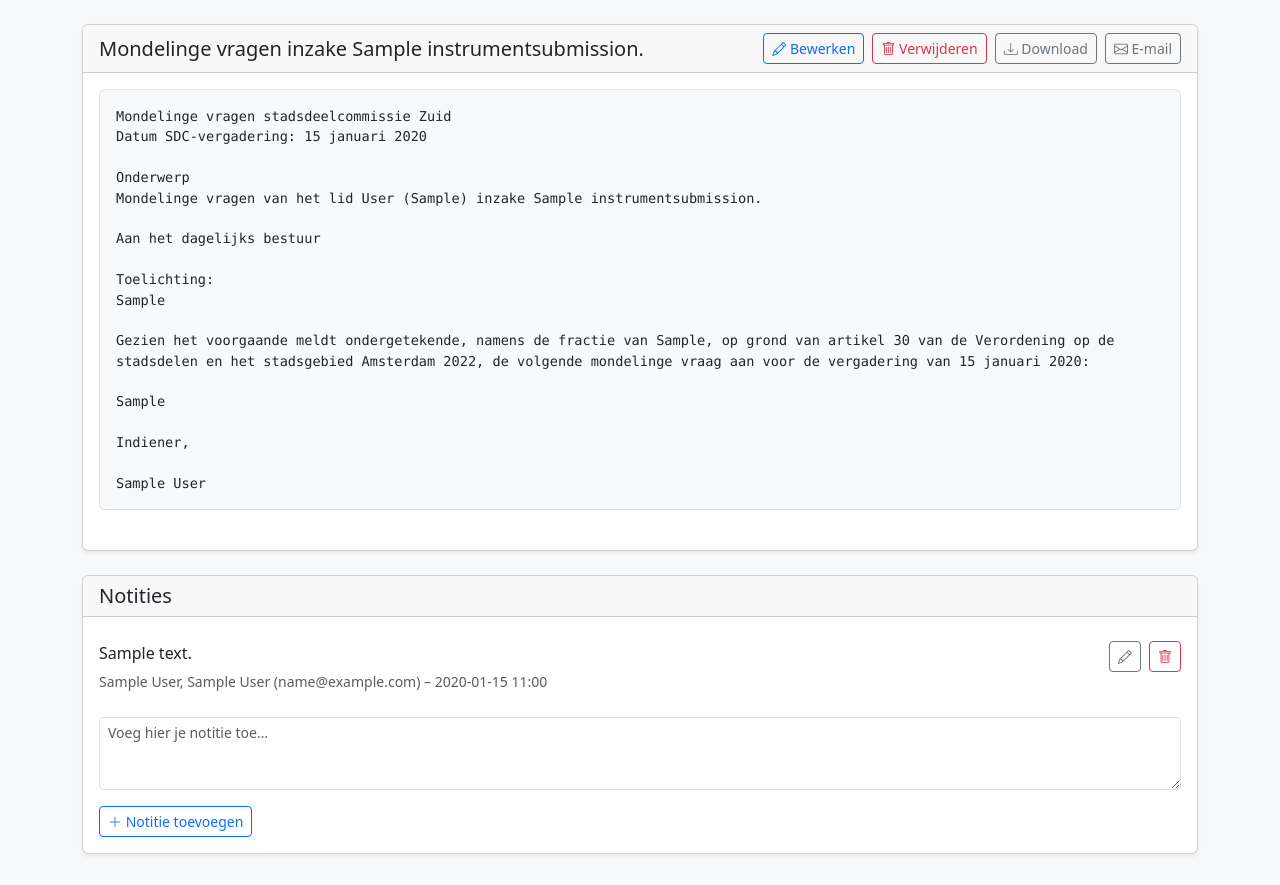
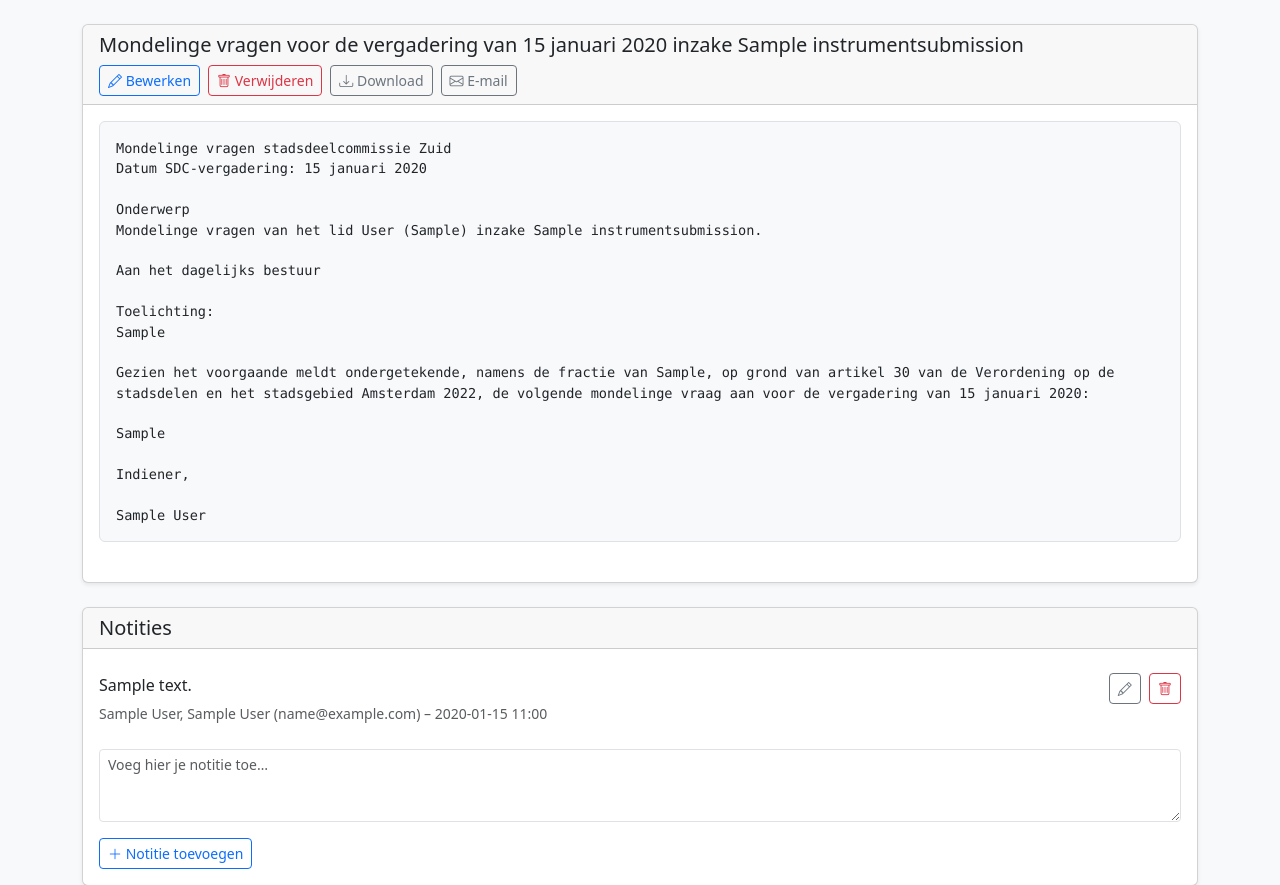
Before and after one commit to dirkvleeuwen/doc_gen_do, a Django app: page /instruments/submissions/1/ in a window 1280 px wide. Shown: the part 56-941 px from the top of the page. Run offline with Django 5.2, Linux system fonts and the light colour scheme; a user stored in the database is signed in; tables that the repository leaves empty hold one stand-in row (values such as "Sample post"); parts of the project's set-up code (start-up, migrations or seed data) failed here and were passed over; some libraries are stand-ins or nearby versions.

Commit message:
submission detail: titel aangepast naar [instrument] van/voor de vergadering van [date] inzake [subject]

```diff
--- a/instruments/templates/instruments/submission_detail.html
+++ b/instruments/templates/instruments/submission_detail.html
@@ -5,7 +5,19 @@
 {% block content %}
 <div class="card mb-4 shadow-sm"> {# Shadow toegevoegd #}
   <div class="card-header d-flex justify-content-between align-items-center flex-wrap gap-2"> {# Flex-wrap en gap #}
-    <h1 class="h5 mb-0">{{ preview_data.instrument }} inzake {{ preview_data.subject }}.</h1> {# h5 consistentie #}
+    <h1 class="h5 mb-0">
+      {% if preview_data.instrument == "Schriftelijke vragen" %}
+        {{ preview_data.instrument }}
+        {% with day=object.date|date:"j" month=object.date|date:"n" year=object.date|date:"Y" %}
+          van {% if month == "1" %}{{ day }} januari {{ year }}{% elif month == "2" %}{{ day }} februari {{ year }}{% elif month == "3" %}{{ day }} maart {{ year }}{% elif month == "4" %}{{ day }} april {{ year }}{% elif month == "5" %}{{ day }} mei {{ year }}{% elif month == "6" %}{{ day }} juni {{ year }}{% elif month == "7" %}{{ day }} juli {{ year }}{% elif month == "8" %}{{ day }} augustus {{ year }}{% elif month == "9" %}{{ day }} september {{ year }}{% elif month == "10" %}{{ day }} oktober {{ year }}{% elif month == "11" %}{{ day }} november {{ year }}{% elif month == "12" %}{{ day }} december {{ year }}{% endif %}
+        {% endwith %} inzake {{ preview_data.subject }}
+      {% else %}
+        {{ preview_data.instrument }}
+        {% with day=object.date|date:"j" month=object.date|date:"n" year=object.date|date:"Y" %}
+          voor de vergadering van {% if month == "1" %}{{ day }} januari {{ year }}{% elif month == "2" %}{{ day }} februari {{ year }}{% elif month == "3" %}{{ day }} maart {{ year }}{% elif month == "4" %}{{ day }} april {{ year }}{% elif month == "5" %}{{ day }} mei {{ year }}{% elif month == "6" %}{{ day }} juni {{ year }}{% elif month == "7" %}{{ day }} juli {{ year }}{% elif month == "8" %}{{ day }} augustus {{ year }}{% elif month == "9" %}{{ day }} september {{ year }}{% elif month == "10" %}{{ day }} oktober {{ year }}{% elif month == "11" %}{{ day }} november {{ year }}{% elif month == "12" %}{{ day }} december {{ year }}{% endif %}
+        {% endwith %} inzake {{ preview_data.subject }}
+      {% endif %}
+    </h1>
     <div class="d-flex flex-wrap gap-2">
         <a href="{% url 'instrument_submission_edit' object.pk %}" class="btn btn-sm btn-outline-primary" title="Bewerken">
             <i class="bi bi-pencil"></i> Bewerken
```
